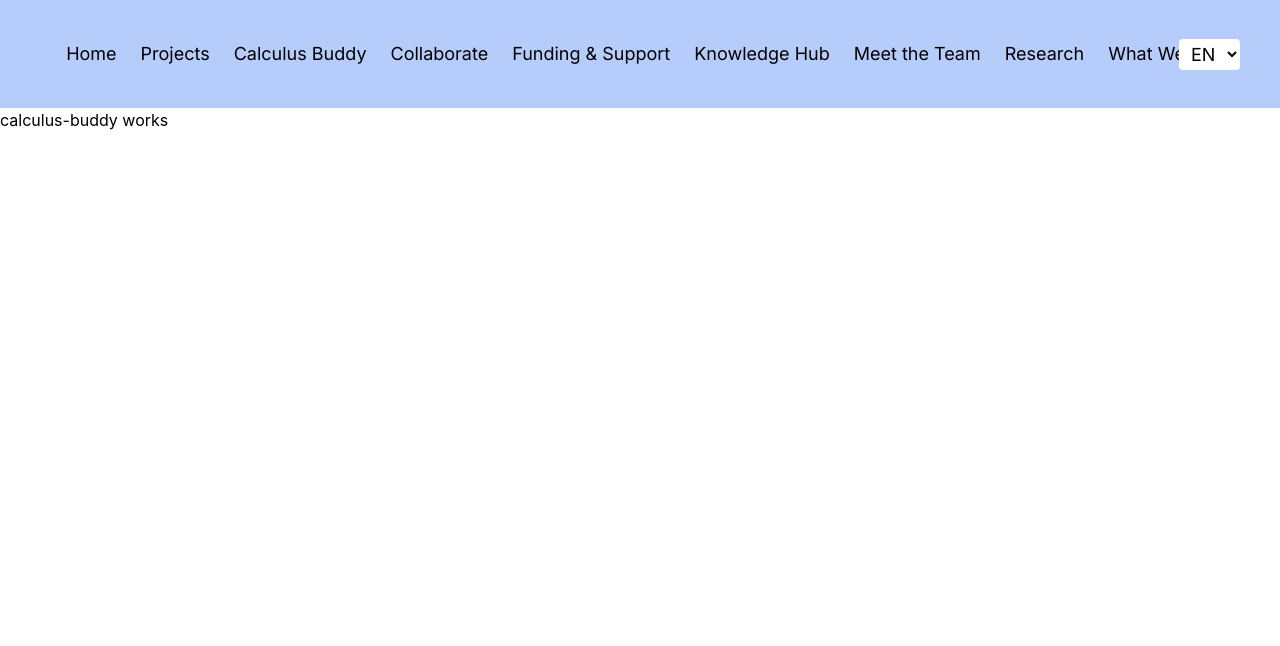
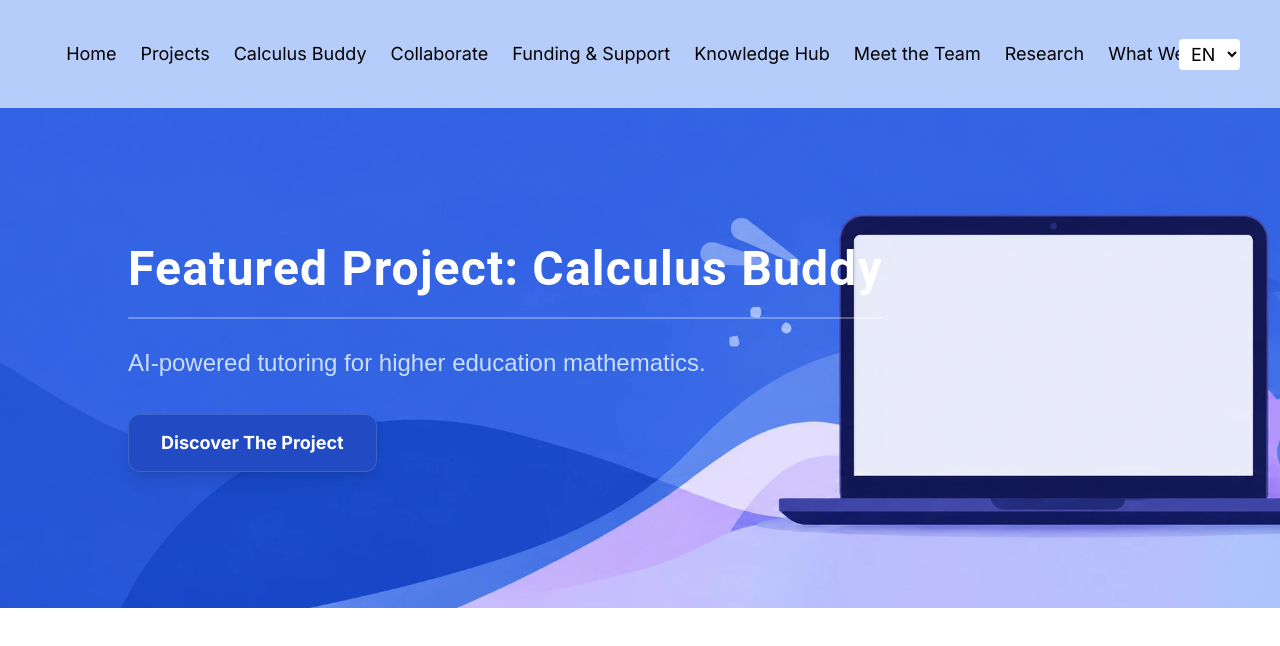
Before and after one commit to EduTech-Interactive/edutech-interactive.github.io, a React (Vite) app in the folder lab-site/: page /test-env/calculus-buddy in a window 1280 px wide. Shown: the top 646 px of the page. Built offline with nearby package versions, Linux system fonts and the light colour scheme; a web font is replaced by a local one.

Commit message:
calculus buddy page done

```diff
--- a/lab-site/src/components/calculus-buddy/calculus-buddy.tsx
+++ b/lab-site/src/components/calculus-buddy/calculus-buddy.tsx
@@ -1,7 +1,47 @@
+import { Link } from "@tanstack/react-router";
+import { Button } from "../shared/ui/button";
+import { useTranslation } from "react-i18next";
+
 const CalculusBuddy = () => {
+  const { t } = useTranslation();
   return (
-    <div>calculus-buddy works</div>
-  )
-}
+    <>
+      <section
+        className="relative w-full min-h-[400px] md:h-[500px] flex items-center bg-cover bg-center bg-no-repeat px-6 md:px-16 lg:px-32"
+        style={{ backgroundImage: `url('img/calculus-buddy/laptop-bg.webp')` }}
+      >
+        {/*text content*/}
+        <div className="text-white z-10 space-y-4 md:space-y-6">
 
-export default CalculusBuddy
+          {/*heading*/}
+          <h2 className="font-heading text-3xl md:text-4xl lg:text-5xl font-bold tracking-wide">
+            {t("calculusBuddy.heading")}
+          </h2>
+
+          {/*line*/}
+          <div className="w-full h-[2px] bg-white/30 rounded" />
+
+          {/*desc*/}
+          <p className="font-body text-lg md:text-xl lg:text-2xl text-blue-100/90 leading-relaxed">
+            {t("calculusBuddy.desc")}
+          </p>
+
+          {/*btn*/}
+          <div className="pt-2">
+          <Link to="/projects">
+            <Button>
+              {t("calculusBuddy.btnText")}
+            </Button>
+          </Link>
+          </div>
+
+        </div>
+
+        {/*improves mobile readability*/}
+        <div className="absolute inset-0 bg-linear-to-r from-blue-900/40 to-transparent md:hidden pointer-events-none" />
+      </section>
+    </>
+  );
+};
+
+export default CalculusBuddy;
--- a/lab-site/src/i18n/i18n.ts
+++ b/lab-site/src/i18n/i18n.ts
@@ -43,6 +43,13 @@ i18n
             "inclusiveCardDesc": "Designing accessible frameworks to maximize learning outcomes for higher education students.",
             "toolsCardTitle": "Digital & AI Tools",
             "toolsCardDesc": "Integrating innovative practices and variety to enhance modern teaching and student engagement.",
+          },
+
+          "calculusBuddy":
+          {
+            "heading": "Featured Project: Calculus Buddy",
+            "desc": "AI-powered tutoring for higher education mathematics.",
+            "btnText": "Discover The Project"
           }
         }
       },
@@ -80,6 +87,13 @@ i18n
             "inclusiveCardDesc": "Conception de cadres accessibles pour maximiser les résultats d'apprentissage des étudiants de l'enseignement supérieur.",
             "toolsCardTitle": "Outils numériques et IA",
             "toolsCardDesc": "Intégration de pratiques innovantes et diversifiées pour enrichir l'enseignement moderne et stimuler l'engagement des étudiants.",
+          },
+
+          "calculusBuddy":
+          {
+            "heading": "Projet en vedette : Calculus Buddy",
+            "desc": "Tutorat propulsé par l'IA pour l'enseignement supérieur en mathématiques.",
+            "btnText": "Découvrir le projet"
           }
         }
       }
```
Also changed, not shown: lab-site/public/img/calculus-buddy/laptop-bg.webp (renamed from lab-site/public/img/projects/project-laptop.webp).
